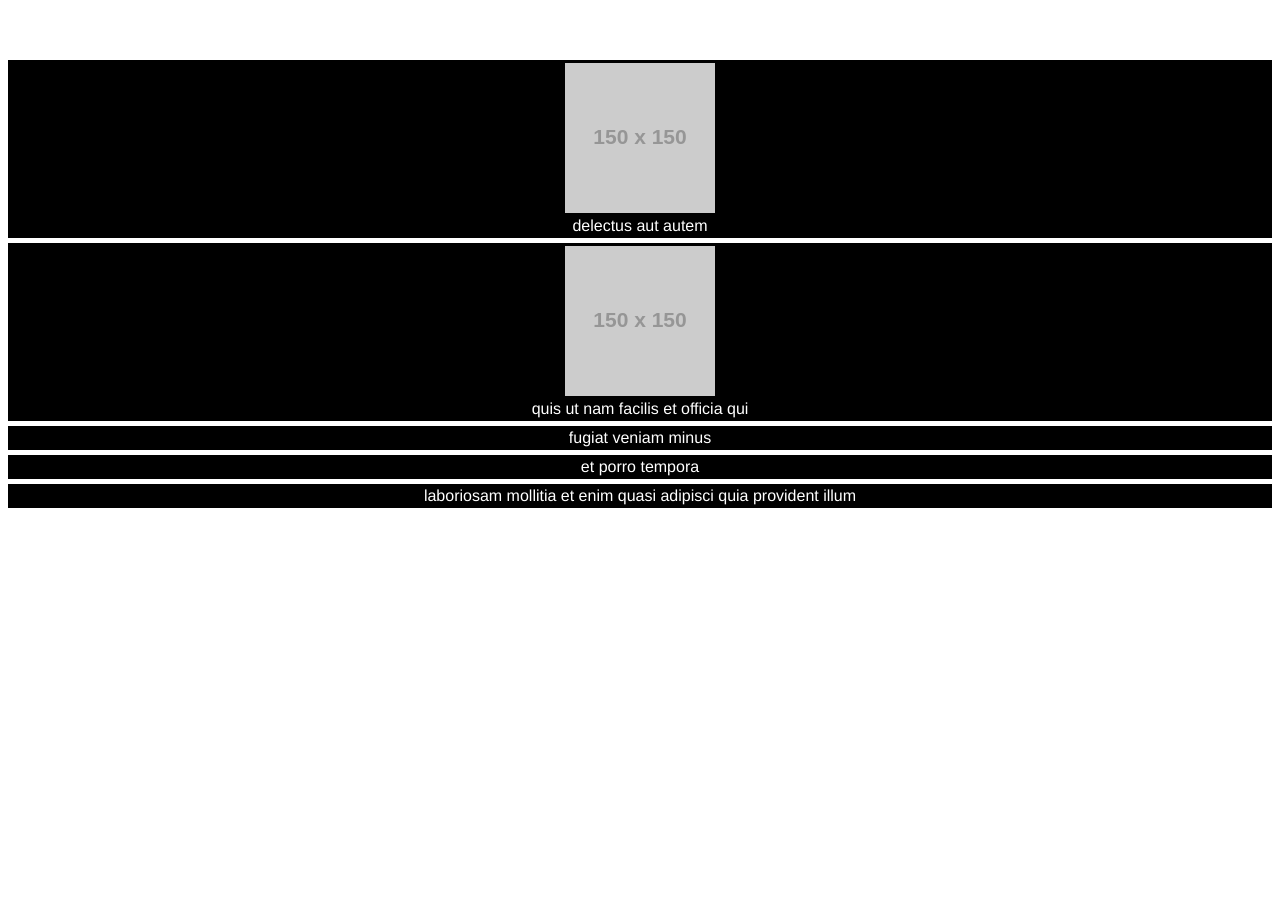
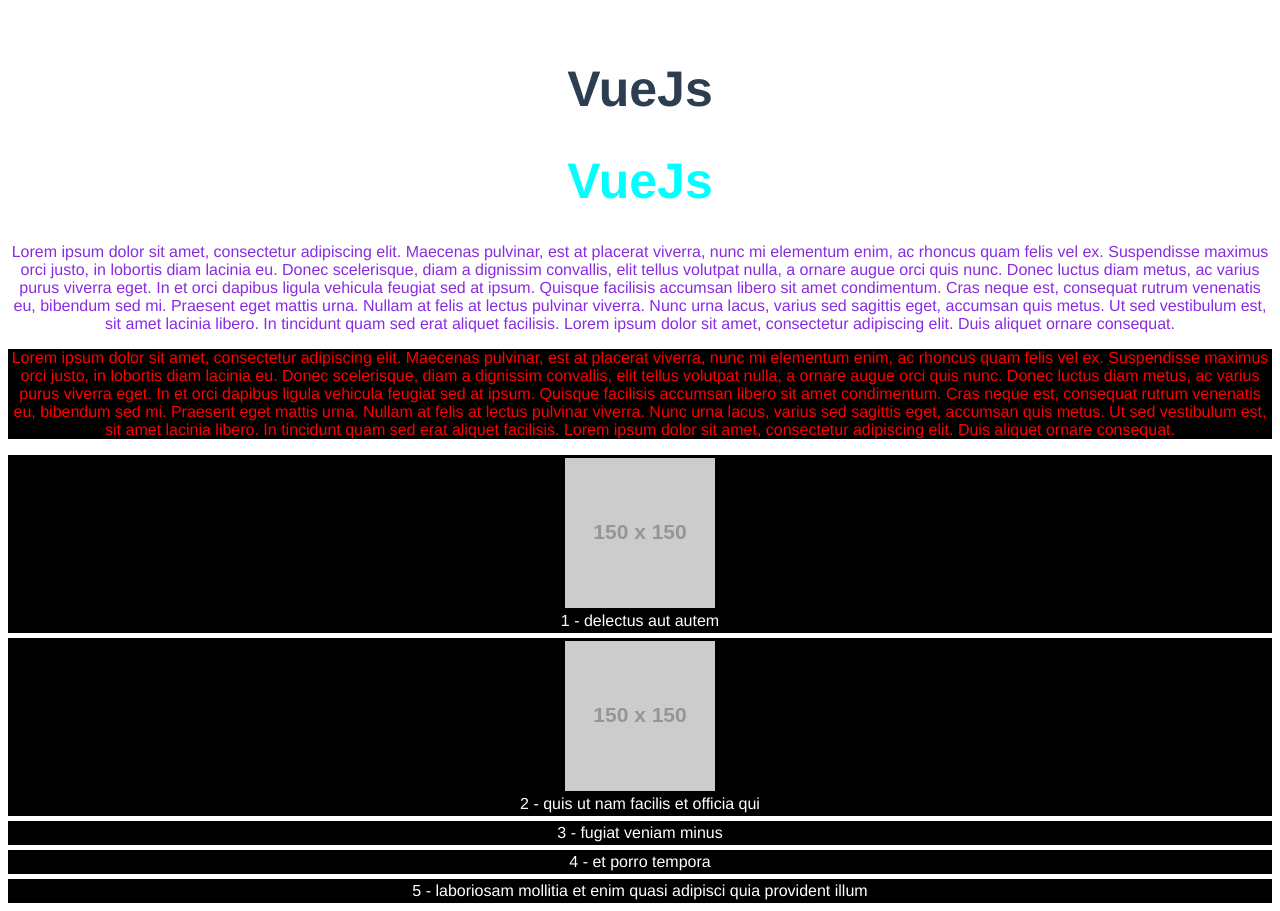
Before and after one commit to Welen1911/Learn_vue, a Vue app: page / in a window 1280 px wide. Before the commit the page ends 800 px from the top, so only its background shows below. Built offline with nearby package versions, Linux system fonts and the light colour scheme.

Commit message:
Feat: v-bind in class and style

```diff
--- a/src/components/TheHeader.vue
+++ b/src/components/TheHeader.vue
@@ -1,10 +1,36 @@
 <template>
     <div>
+        <h1 :class="classes2">
+            VueJs
+        </h1>
+        <h1 :class="{ 'para': true, 'title': false, 'titleHome': isHome }">
+            VueJs
+        </h1>
+        <p :class="paragraph">
+            Lorem ipsum dolor sit amet, consectetur adipiscing elit. Maecenas pulvinar, est at placerat viverra, nunc mi
+            elementum enim, ac rhoncus quam felis vel ex. Suspendisse maximus orci justo, in lobortis diam lacinia eu. Donec
+            scelerisque, diam a dignissim convallis, elit tellus volutpat nulla, a ornare augue orci quis nunc. Donec luctus
+            diam metus, ac varius purus viverra eget. In et orci dapibus ligula vehicula feugiat sed at ipsum. Quisque
+            facilisis accumsan libero sit amet condimentum. Cras neque est, consequat rutrum venenatis eu, bibendum sed mi.
+            Praesent eget mattis urna. Nullam at felis at lectus pulvinar viverra. Nunc urna lacus, varius sed sagittis
+            eget, accumsan quis metus. Ut sed vestibulum est, sit amet lacinia libero. In tincidunt quam sed erat aliquet
+            facilisis. Lorem ipsum dolor sit amet, consectetur adipiscing elit. Duis aliquet ornare consequat.
+        </p>
+        <p :style="lorem">
+            Lorem ipsum dolor sit amet, consectetur adipiscing elit. Maecenas pulvinar, est at placerat viverra, nunc mi
+            elementum enim, ac rhoncus quam felis vel ex. Suspendisse maximus orci justo, in lobortis diam lacinia eu. Donec
+            scelerisque, diam a dignissim convallis, elit tellus volutpat nulla, a ornare augue orci quis nunc. Donec luctus
+            diam metus, ac varius purus viverra eget. In et orci dapibus ligula vehicula feugiat sed at ipsum. Quisque
+            facilisis accumsan libero sit amet condimentum. Cras neque est, consequat rutrum venenatis eu, bibendum sed mi.
+            Praesent eget mattis urna. Nullam at felis at lectus pulvinar viverra. Nunc urna lacus, varius sed sagittis
+            eget, accumsan quis metus. Ut sed vestibulum est, sit amet lacinia libero. In tincidunt quam sed erat aliquet
+            facilisis. Lorem ipsum dolor sit amet, consectetur adipiscing elit. Duis aliquet ornare consequat.
+        </p>
     </div>
     <div>
         <ul v-for="obj in todos" :key="obj.id" class="todos-item">
             <img v-if="obj.img" :src="obj.img">
-            <li>{{ obj.title }} </li>
+            <li>{{ obj.id }} - {{ obj.title }} </li>
         </ul>
     </div>
 </template>
@@ -13,6 +39,14 @@
 export default {
     data() {
         return {
+
+            classes: 'title',
+            classes2: 'para',
+            isHome: true,
+            paragraph: ['text', {
+                'para': false
+            }],
+            lorem: { 'color': 'red', backgroundColor: 'black' },
             todos: [
                 {
                     "userId": 1,
@@ -53,6 +87,26 @@
 </script>
 
 <style>
+.text {
+    color: blueviolet;
+}
+
+.h1 {
+    font-size: 100px;
+}
+
+.titleHome {
+    color: aqua;
+}
+
+.para {
+    font-size: 50px;
+}
+
+.title {
+    color: blue;
+}
+
 .todos-item {
     background: #000;
     margin: 0 0 5px 0;
```
